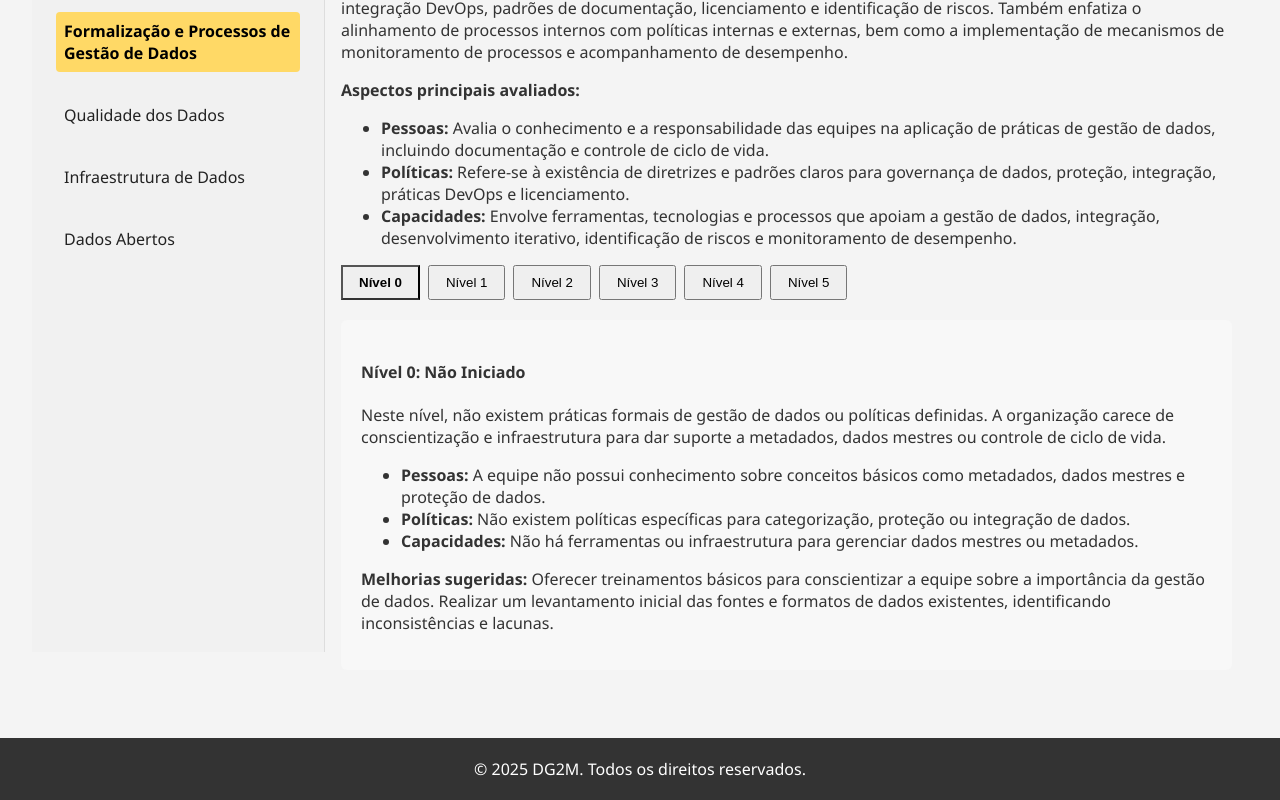
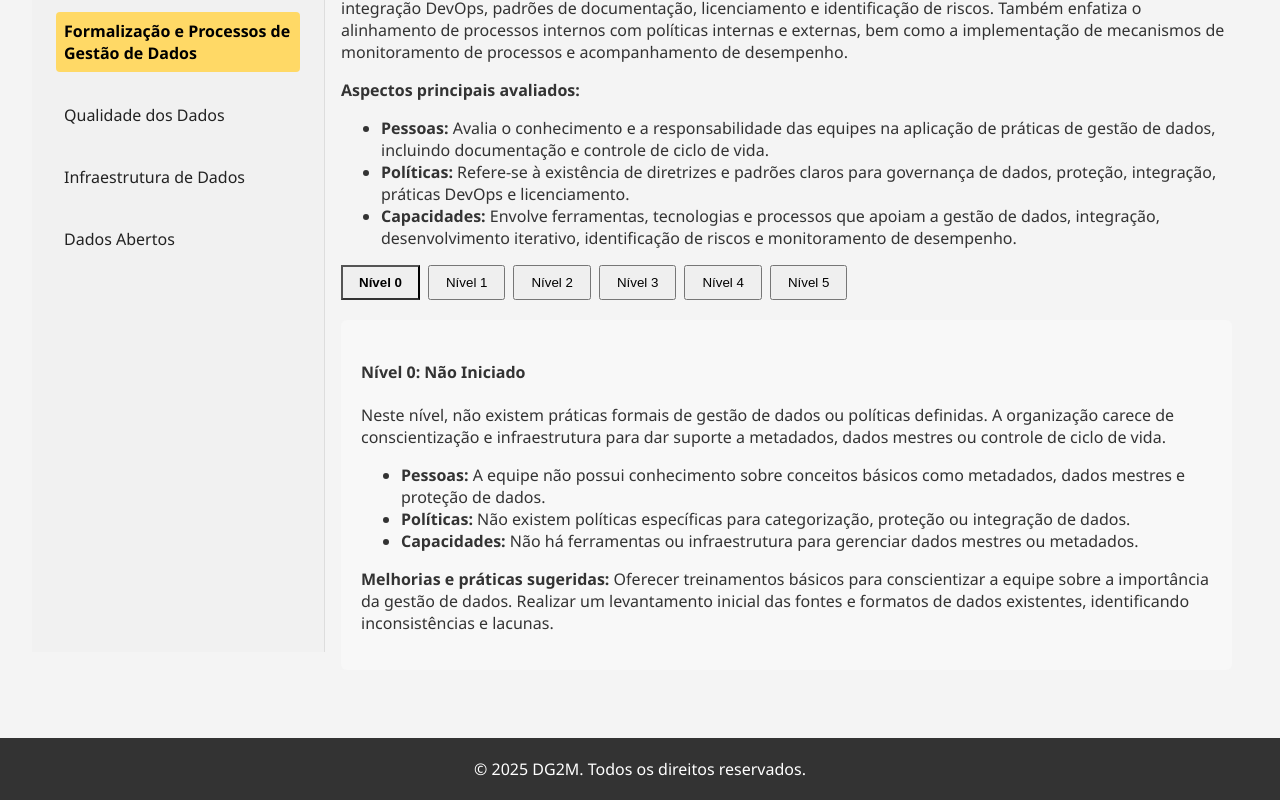
Before and after one commit to luisfccardoso/dg2m, a React (Vite) app: page /formalization in a window 1280 px wide. Shown: the part 481-1281 px from the top of the page. Built offline with nearby package versions, Linux system fonts and the light colour scheme; the HTML template or start-up script is replaced by a standard one.

Commit message:
update pages

```diff
--- a/src/pages/Formalization.jsx
+++ b/src/pages/Formalization.jsx
@@ -168,7 +168,7 @@ const Dimensions = () => {
                       <li><strong>Políticas:</strong> {dim.levels[activeLevel].policies}</li>
                       <li><strong>Capacidades:</strong> {dim.levels[activeLevel].capabilities}</li>
                     </ul>
-                    <p><strong>Melhorias sugeridas:</strong> {dim.levels[activeLevel].improvement}</p>
+                    <p><strong>Melhorias e práticas sugeridas:</strong> {dim.levels[activeLevel].improvement}</p>
                   </div>
                 </section>
               ))}
--- a/src/pages/Infrastructure.jsx
+++ b/src/pages/Infrastructure.jsx
@@ -168,7 +168,7 @@ const Dimensions = () => {
                       <li><strong>Políticas:</strong> {dim.levels[activeLevel].policies}</li>
                       <li><strong>Capacidades:</strong> {dim.levels[activeLevel].capabilities}</li>
                     </ul>
-                    <p><strong>Melhorias sugeridas:</strong> {dim.levels[activeLevel].improvement}</p>
+                    <p><strong>Melhorias e práticas sugeridas:</strong> {dim.levels[activeLevel].improvement}</p>
                   </div>
                 </section>
               ))}
--- a/src/pages/Open.jsx
+++ b/src/pages/Open.jsx
@@ -168,7 +168,7 @@ const Dimensions = () => {
                       <li><strong>Políticas:</strong> {dim.levels[activeLevel].policies}</li>
                       <li><strong>Capacidades:</strong> {dim.levels[activeLevel].capabilities}</li>
                     </ul>
-                    <p><strong>Melhorias sugeridas:</strong> {dim.levels[activeLevel].improvement}</p>
+                    <p><strong>Melhorias e práticas sugeridas:</strong> {dim.levels[activeLevel].improvement}</p>
                   </div>
                 </section>
               ))}
--- a/src/pages/People.jsx
+++ b/src/pages/People.jsx
@@ -168,7 +168,7 @@ const Dimensions = () => {
                       <li><strong>Políticas:</strong> {dim.levels[activeLevel].policies}</li>
                       <li><strong>Capacidades:</strong> {dim.levels[activeLevel].capabilities}</li>
                     </ul>
-                    <p><strong>Melhorias sugeridas:</strong> {dim.levels[activeLevel].improvement}</p>
+                    <p><strong>Melhorias e práticas sugeridas:</strong> {dim.levels[activeLevel].improvement}</p>
                   </div>
                 </section>
               ))}
--- a/src/pages/Quality.jsx
+++ b/src/pages/Quality.jsx
@@ -168,7 +168,7 @@ const Dimensions = () => {
                       <li><strong>Políticas:</strong> {dim.levels[activeLevel].policies}</li>
                       <li><strong>Capacidades:</strong> {dim.levels[activeLevel].capabilities}</li>
                     </ul>
-                    <p><strong>Melhorias sugeridas:</strong> {dim.levels[activeLevel].improvement}</p>
+                    <p><strong>Melhorias e práticas sugeridas:</strong> {dim.levels[activeLevel].improvement}</p>
                   </div>
                 </section>
               ))}
--- a/src/pages/Strategy.jsx
+++ b/src/pages/Strategy.jsx
@@ -168,7 +168,7 @@ const Dimensions = () => {
                       <li><strong>Políticas:</strong> {dim.levels[activeLevel].policies}</li>
                       <li><strong>Capacidades:</strong> {dim.levels[activeLevel].capabilities}</li>
                     </ul>
-                    <p><strong>Melhorias sugeridas:</strong> {dim.levels[activeLevel].improvement}</p>
+                    <p><strong>Melhorias e práticas sugeridas:</strong> {dim.levels[activeLevel].improvement}</p>
                   </div>
                 </section>
               ))}
```
